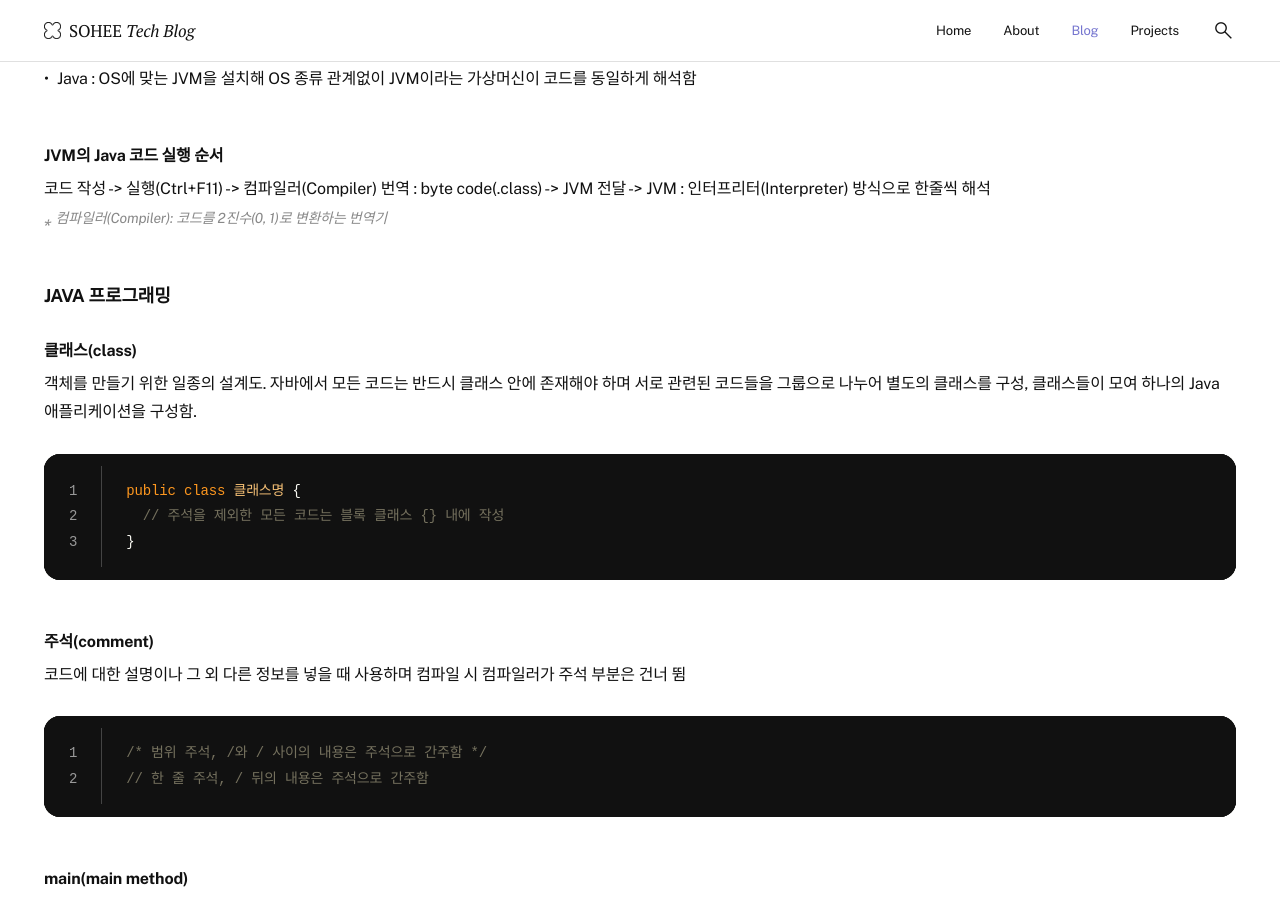
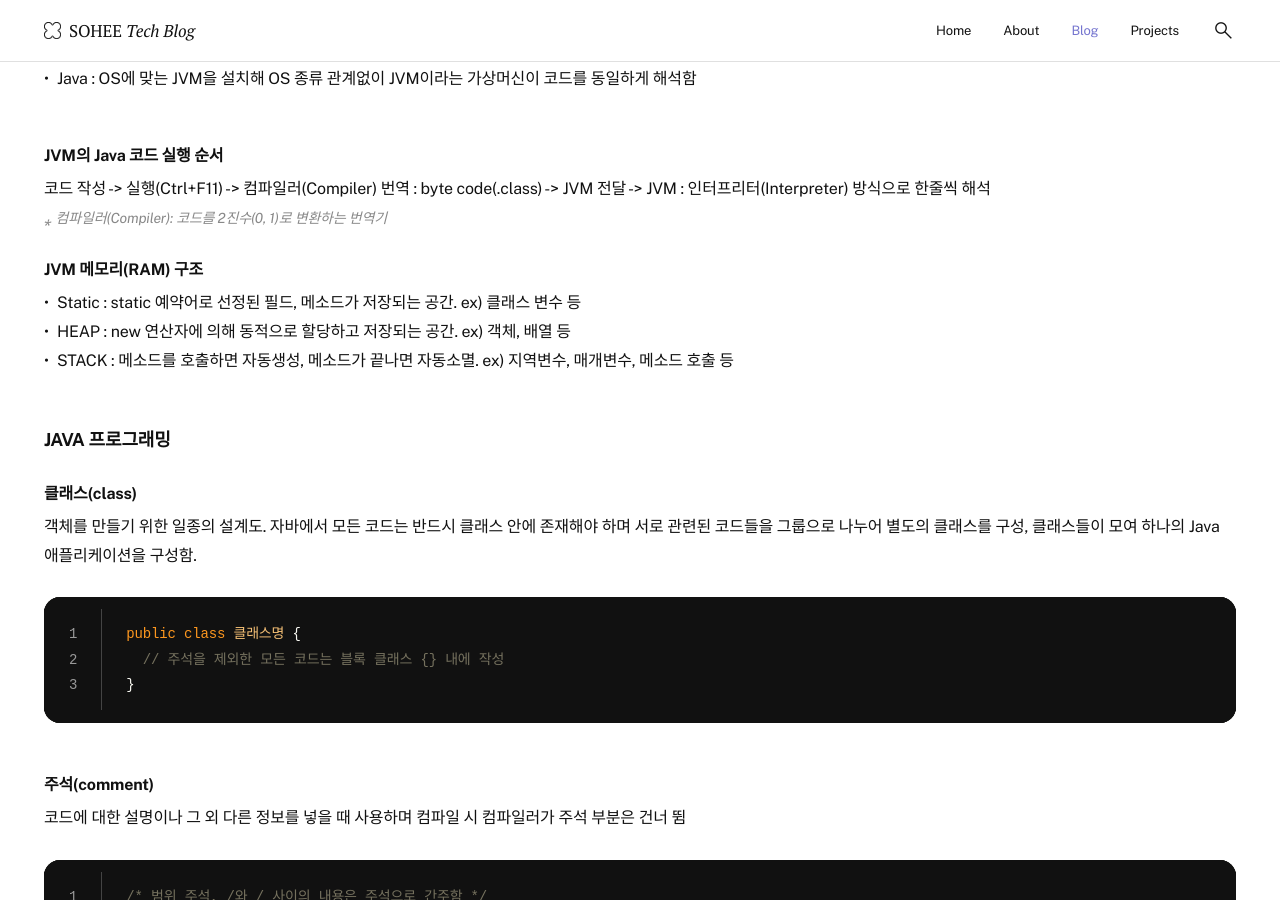
Before and after one commit to soheetech/soheetech.github.io, a Jekyll site: the page built from _posts/2023-02-25-kh-01-java-basic.md, in a window 1280 px wide and 900 px high, scrolled down 1142 px. Built offline with Jekyll 4.4.1, drawn with Linux system fonts in a browser that asks for light colours.

Commit message:
Update 2023-02-25-kh-01-java-basic.md

```diff
--- a/_posts/2023-02-25-kh-01-java-basic.md
+++ b/_posts/2023-02-25-kh-01-java-basic.md
@@ -58,6 +58,10 @@ Java를 실행하기 위한 가상 기계, OS(운영체제)에 관계없이 독
 
 *컴파일러(Compiler): 코드를 2진수(0, 1)로 변환하는 번역기*
 
+<h5>JVM 메모리(RAM) 구조</h5>
+- Static : static 예약어로 선정된 필드, 메소드가 저장되는 공간. ex) 클래스 변수 등
+- HEAP : new 연산자에 의해 동적으로 할당하고 저장되는 공간. ex) 객체, 배열 등
+- STACK : 메소드를 호출하면 자동생성, 메소드가 끝나면 자동소멸. ex) 지역변수, 매개변수, 메소드 호출 등
 
 <h4>JAVA 프로그래밍</h4>
 
```
